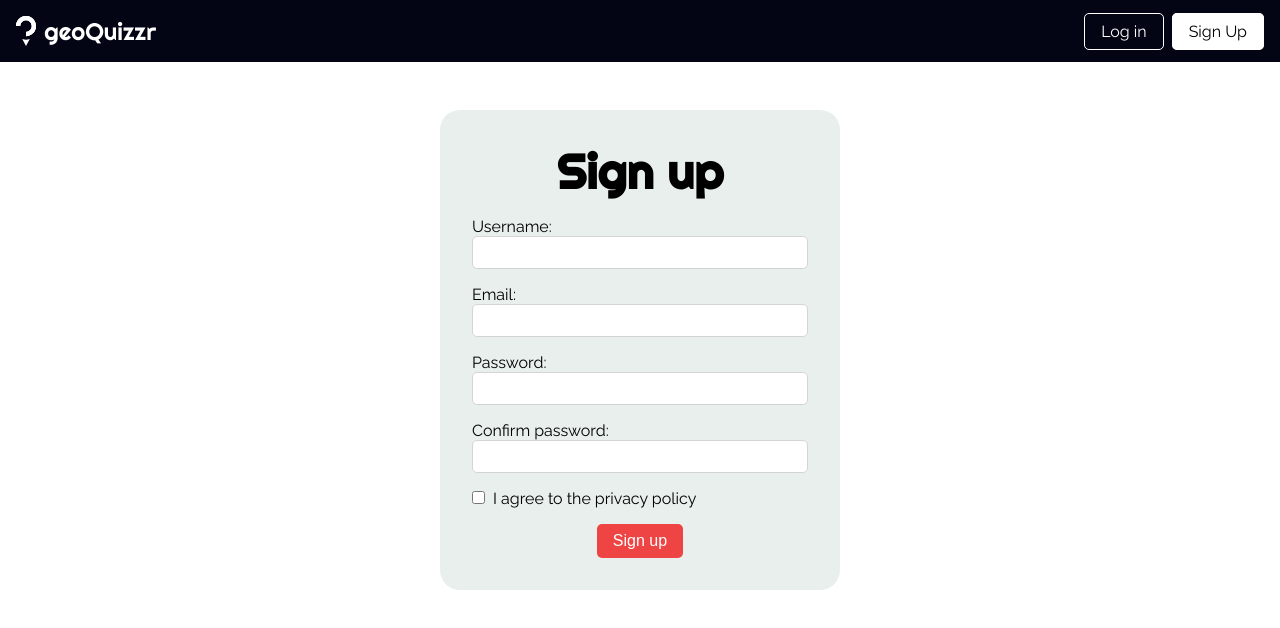
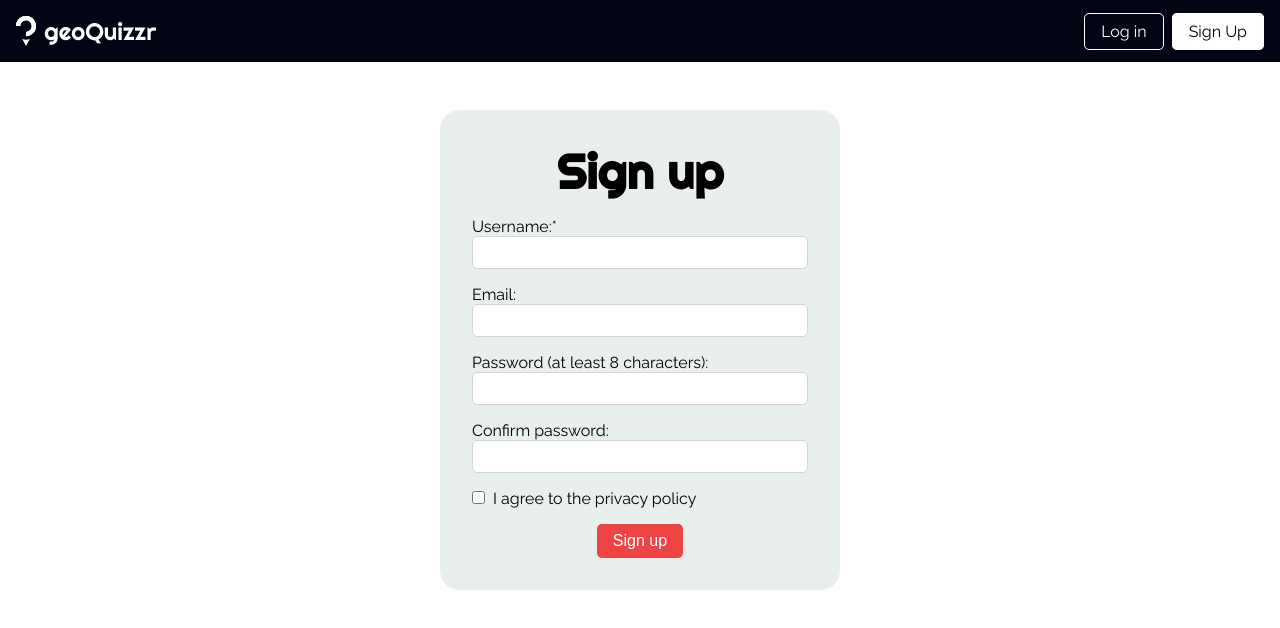
Before and after one commit to EmmaDawsonDev/gq-frontend, a React (Create React App) app: page /signup in a window 1280 px wide. Shown: the top 628 px of the page. Built offline with nearby package versions, Linux system fonts and the light colour scheme.

Commit message:
Add notes ready to link up redux

```diff
--- a/src/components/AuthForm/AuthForm.module.css
+++ b/src/components/AuthForm/AuthForm.module.css
@@ -44,6 +44,12 @@
   border-radius: 5px;
 }
 
+.error {
+  color: var(--secondary-dk);
+  font-weight: bold;
+  font-size: 0.8rem;
+}
+
 @media (min-width: 400px) {
   .authFormContainer {
     border-radius: 20px;
--- a/src/components/AuthForm/AuthForm.tsx
+++ b/src/components/AuthForm/AuthForm.tsx
@@ -17,54 +17,88 @@ const AuthForm = (props: AuthFormProps) => {
   const [userDetails, setUserDetails] = useState<UserDetails>({email: "", password: ""})
   const [remember, setRemember] = useState<boolean>(false)
   const [gdpr, setGdpr] = useState<boolean>(false)
+  const [passwordMatch, setPasswordMatch] = useState<boolean>(true)
 
   const location = useLocation()
-  const signup = location.pathname === "/signup";
+  const signup = location.pathname === '/signup'
 
   const handleInput = (e: ChangeEvent<HTMLInputElement>) => {
-    const {name, value} = e.target;
-    setUserDetails(prevState => ({...prevState, [name]: value}))
+    const { name, value } = e.target
+    setUserDetails(prevState => ({ ...prevState, [name]: value }))
+    if (name === 'confirmPassword' && value !== userDetails.password) {
+      setPasswordMatch(false)
+    }
+    if (name === 'confirmPassword' && value === userDetails.password) {
+      setPasswordMatch(true)
+    }
   }
 
-  const {title} = props
-  return <form className={styles.authFormContainer} >
+  const handleSubmit = (e: React.FormEvent<HTMLFormElement>) => {
+    e.preventDefault()
+    console.log(userDetails)
+
+    // Check which route you are on
+
+    // If login - dispatch login function + send remember variable
+    // so that it knows whether to save in session storage or local storage
+
+    // signup - check gdpr is true and dispatch signup function
+  }
+
+  const { title } = props
+  return (
+    <form className={styles.authFormContainer} onSubmit={handleSubmit}>
       <h1 className={styles.h1}>{title}</h1>
-    {signup && <div className={styles.inputContainer}>
-      <label htmlFor='username'>Username:</label>
-      <input type="text" id="username" name="username" value={userDetails.username} onChange={handleInput} />
-    </div>}
+      {signup && (
         <div className={styles.inputContainer}>
-      <label htmlFor='email'>Email:</label>
-      <input type="email" id="email" name="email" value={userDetails.email} onChange={handleInput} />
+          <label htmlFor="username">
+            Username:<span className={styles.required}>*</span>
+          </label>
+          <input type="text" id="username" name="username" required value={userDetails.username || ''} onChange={handleInput} />
+        </div>
+      )}
+      <div className={styles.inputContainer}>
+        <label htmlFor="email">Email:</label>
+        <input type="email" id="email" name="email" required value={userDetails.email} onChange={handleInput} />
       </div>
 
       <div className={styles.inputContainer}>
-      <label htmlFor='password'>Password:</label>
-      <input type="password" id="password" name="password" value={userDetails.password} onChange={handleInput} />
+        <label htmlFor="password">Password (at least 8 characters):</label>
+        <input type="password" id="password" name="password" required minLength={8} value={userDetails.password} onChange={handleInput} />
       </div>
-    { signup &&
+      {signup && (
         <div className={styles.inputContainer}>
-      <label htmlFor='confirmPassword'>Confirm password:</label>
-      <input type="password" id="confirmPassword" name="confirmPassword" value={userDetails.confirmPassword} onChange={handleInput} />
+          <label htmlFor="confirmPassword">Confirm password:</label>
+          <input
+            type="password"
+            id="confirmPassword"
+            name="confirmPassword"
+            required
+            minLength={8}
+            value={userDetails.confirmPassword || ''}
+            onChange={handleInput}
+          />
+          {!passwordMatch && <p className={styles.error}>The passwords do not match</p>}
         </div>
-    }
+      )}
 
-
-    {
-      signup ?
+      {signup ? (
         <div className={styles.checkboxContainer}>
-      <input type="checkbox" id="gdprAgreement" name="gdprAgreement" checked={gdpr} onChange={() => setGdpr(!gdpr)} />
+          <input type="checkbox" id="gdprAgreement" name="gdprAgreement" required checked={gdpr} onChange={() => setGdpr(!gdpr)} />
           <label htmlFor="gdprAgreement">I agree to the privacy policy</label>
         </div>
-    :
+      ) : (
         <div className={styles.checkboxContainer}>
           <input type="checkbox" id="rememberMe" name="rememberMe" checked={remember} onChange={() => setRemember(!remember)} />
           <label htmlFor="rememberMe">Remember me</label>
         </div>
-    }
+      )}
 
-    <button type="submit" className={styles.formBtn}>{title}</button>
-  </form>;
+      <button type="submit" className={styles.formBtn}>
+        {title}
+      </button>
+    </form>
+  )
 };
 
 export default AuthForm;
```
Lines whose indentation alone changed are shown as unchanged.
